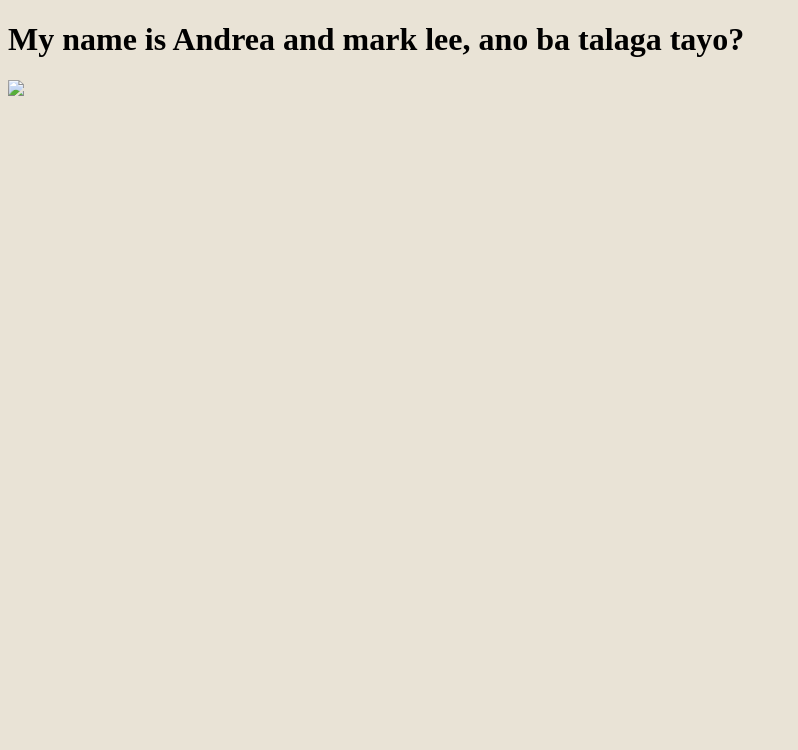
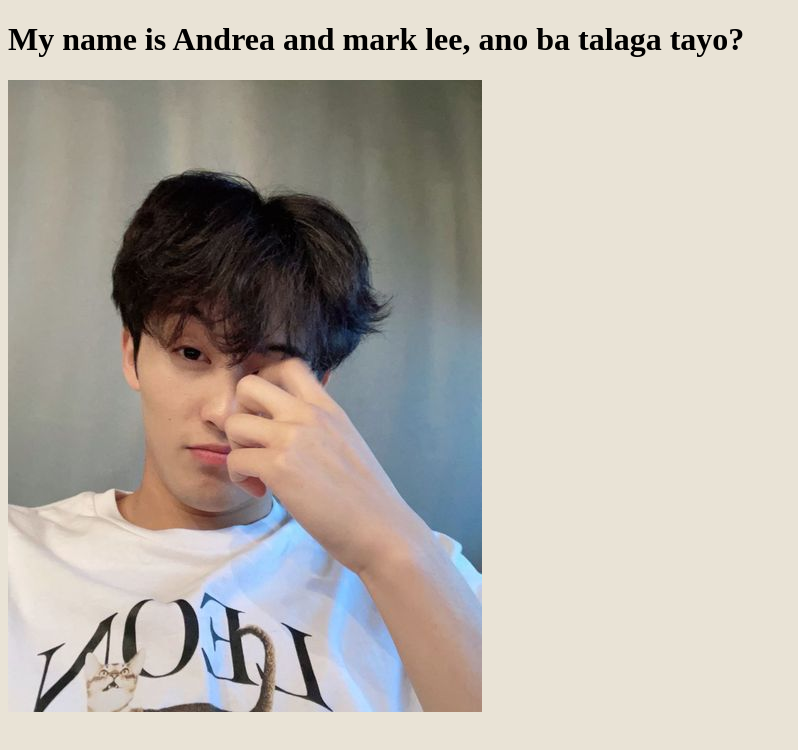
Before and after one commit to andreanicoleborja/borja_sandbox, a plain HTML site: page index.html in a window 1280 px wide. Shown: the whole page, without its empty margins (0-798 px from the left). Drawn offline with Linux system fonts and the light colour scheme.

Commit message:
added image

```diff
--- a/index.html
+++ b/index.html
@@ -2,6 +2,6 @@
 <html>
     <body style="background-color:rgb(233, 227, 214);">
         <h1 style="color: black;">My name is Andrea and mark lee, ano ba talaga tayo?</h1>
-        <img src="d86a62708ce4828cb68d122c95831e3d">
+        <img src="wow.jpg">
     </body>
 </html>
```
Also changed, not shown: wow.jpg (added).
